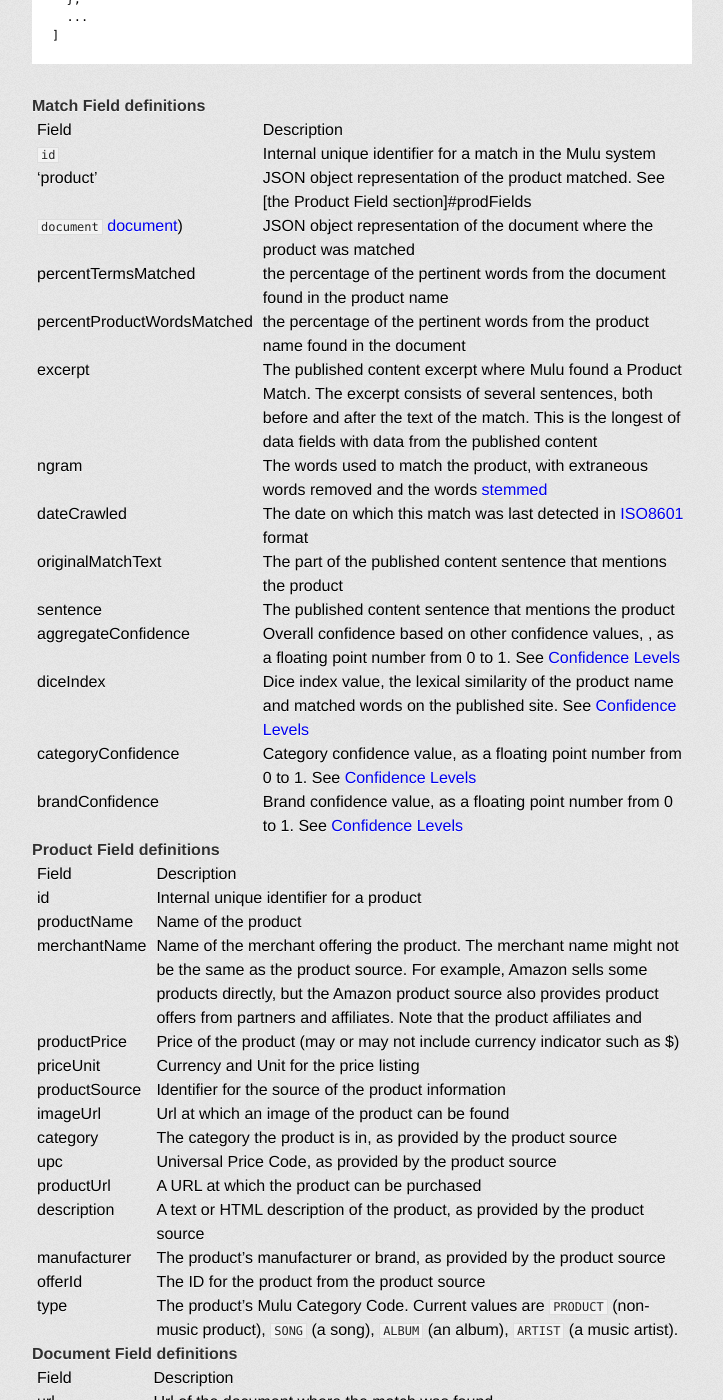
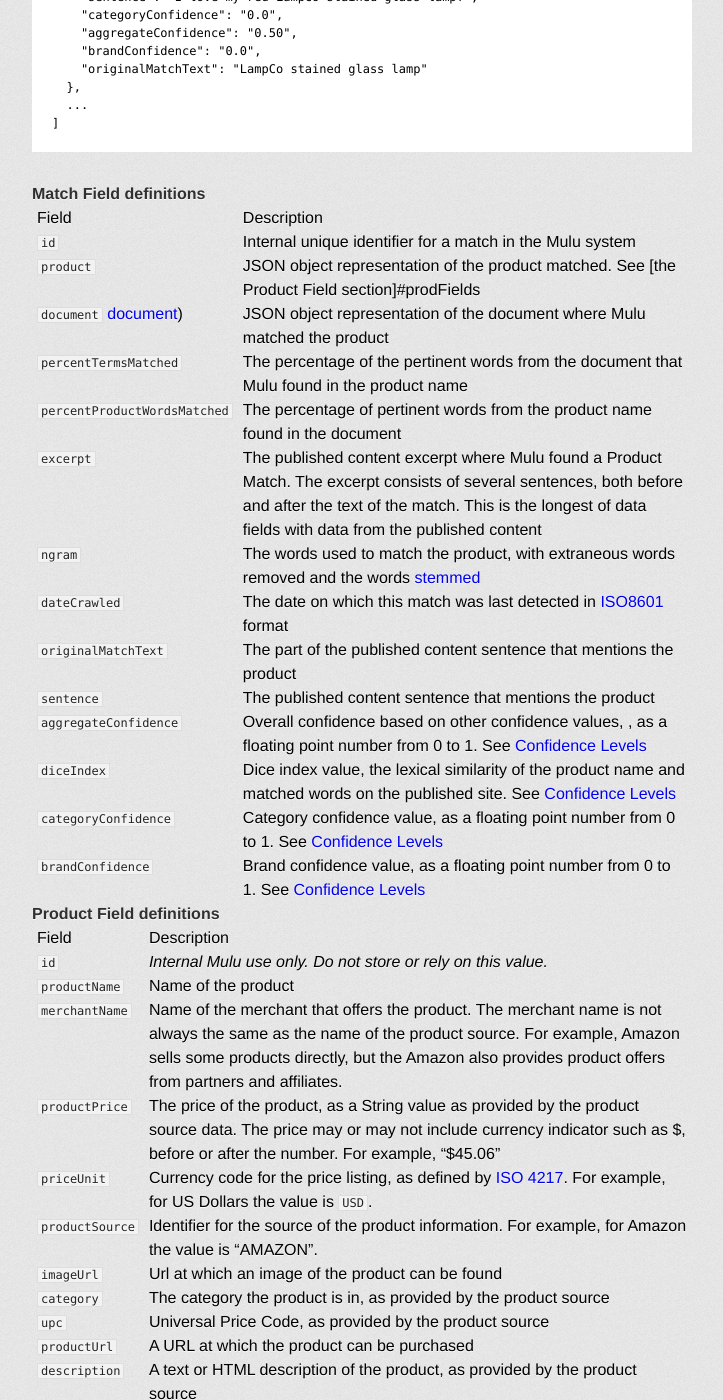
Before and after one commit to mulu/mulu.github.io, a Jekyll site: the page built from docs/api_overview.md, in a window 1280 px wide and 1400 px high, scrolled down 4054 px. Shown: the whole window, without its empty margins (278-1001 px from the left). Built offline with Jekyll 4.4.1, drawn with Linux system fonts in a browser that asks for light colours; some web fonts are replaced; some of the changed text lies outside the part shown.

Commit message:
latest sip

```diff
--- a/docs/api_overview.md
+++ b/docs/api_overview.md
@@ -37,16 +37,18 @@
 | _category&nbsp;confidence_ | The confidence of the match based on the product category similarity with other matches on the same page of published content determined by URL. For example, suppose Mulu detects that a web page mentions 10 bicycles and 1 song name. The Product Matches for the bicycles have very high category confidence. The Product Matches for the song name would be a low category confidence.
 | _brand&nbsp;confidence_ | Confidence of the match based on (1) the presence of the brand name for the product in the sentence and (2) the likelihood that the brand would appear in normal language.
 
+
 ## Searching for Product Matches
 
-To search for product matches, submit an [HTTP&nbsp;GET](http://tools.ietf.org/html/rfc2616#section-9.3) request to the `api.mulu.me` domain for the `/v1/matches` resource. Add query string parameters for your account API key and search criteria.
+To search for product matches, submit an [HTTP&nbsp;GET](http://tools.ietf.org/html/rfc2616#section-9.3) request to the server `api.mulu.me` and request the `/v1/matches` resource. Add query string parameters for your account API key and search criteria.
 
-A simple Mulu API search using a URL prefix looks like the following:
-`http://api.mulu.me/v1/matches?apiKey=YOUR_API_KEY&urlPrefix=http://www.magazine.com/`
+A simple Mulu API search for product matches from `www.magazine.com` looks like the following:
+
+     http://api.mulu.me/v1/matches?apiKey=YOUR_API_KEY&urlPrefix=http://www.magazine.com/
 
 Parameter values typically contain characters not permitted in query string parameters, such as ampersand and spaces. You MUST use [URL encoding](http://tools.ietf.org/html/rfc3986#section-2.1) for query string parameters.
 
-### Specifying Request Parameters
+### Request Parameters
 
 Provide the `apiKey` parameter and at least one other search parameter. Provide at least one of the following: `urlPrefix` or `offer`.
 
@@ -59,8 +61,8 @@
 | `crawledAfter` | No &#91;[2](#reqParam2)&#93; | Date/time in [ISO8601](http://en.wikipedia.org/wiki/ISO_8601) format. Specify this parameter to limit results only to matches found on or after this date. You must include the time zone information. For example, `2014-02-19T00:00:00.0+00:00`. If you use the crawledBefore parameter, you must also specify crawledAfter.|
 | `crawledBefore` | No | Date/time in [ISO8601](http://en.wikipedia.org/wiki/ISO_8601) format. Specify this parameter to limit results only to matches found on or before this date. You must include the time zone information. For example, `2014-02-19T00:00:00.0+00:00`. If you use the crawledBefore parameter, you must also specify crawledAfter. |
 | `minimumConfidence` | No | A minimum confidence value for any matches, as a floating point number from 0 to 1. To get more results from the Mulu API, specify a lower `minimumConfidence` value. If unspecified, the default is 0.8, which represents 80% confident of a match.  |
-| `source` | No | Specify `source` to limit results only a specific product sources. To search multiple sources, provide the `source` parameter multiple times in your search query string. If `source` is unspecified, Mulu API searches the default set of sources for your Mulu Account API key. If you provide multiple sources and also provide the `offer` parameter, the `offer` ID could potentially match results from multiple sources. However, that edge case is uncommon in practice due to different offer ID styles from product sources.|
-| `category` | No | String. Specify a required product category as defined by the product source. For example, Amazon includes categories such as `Clothing` and `Beauty`. If unspecified, will match all product categories. |
+| `source` | No | Specify `source` to limit results only a specific product source name. Source names are case-sensitive. For example, for Amazon you must type `AMAZON`. To search multiple sources, provide the `source` parameter multiple times in your search query string. If `source` is unspecified, Mulu API searches the default set of sources for your Mulu Account API key. (Note: If you provide multiple sources and also provide the `offer` parameter, the `offer` ID could potentially match results from multiple sources. In practice, this is unlikely because product sources generally use different style IDs.) |
+| `category` | No | String. Specify a required product category as defined by the product source. For example, `Clothing` or `Beauty`. If unspecified, will match all product categories. |
 
 1. Provide at least one of the following: `urlPrefix` or `offer`.<a name="reqParam1"> </a>
 2. crawledAfter is required in order for crawledBefore to function<a name="reqParam2"> </a>
@@ -114,45 +116,45 @@
 | Field | Description |
 |:---+:---+:---|
 | `id` | Internal unique identifier for a match in the Mulu system |
-| 'product' | JSON object representation of the product matched. See [the Product Field section]#prodFields |
-| `document` [document](#docFields)) | JSON object representation of the document where the product was matched |
-| percentTermsMatched | the percentage of the pertinent words from the document found in the product name |
-| percentProductWordsMatched | the percentage of the pertinent words from the product name found in the document |
-| excerpt | The published content excerpt where Mulu found a Product Match. The excerpt consists of several sentences, both before and after the text of the match. This is the longest of data fields with data from the published content |
-| ngram | The words used to match the product, with extraneous words removed and the words [stemmed](http://en.wikipedia.org/wiki/Stemming) |
-| dateCrawled | The date on which this match was last detected in [ISO8601](http://en.wikipedia.org/wiki/ISO_8601) format |
-| originalMatchText | The part of the published content sentence that mentions the product |
-| sentence | The published content sentence that mentions the product |
-| aggregateConfidence | Overall confidence based on other confidence values, , as a floating point number from 0 to 1. See [Confidence Levels](#confidencelevels)|
-| diceIndex | Dice index value, the lexical similarity of the product name and matched words on the published site. See [Confidence Levels](#confidencelevels)|
-| categoryConfidence | Category confidence value, as a floating point number from 0 to 1. See [Confidence Levels](#confidencelevels) |
-| brandConfidence | Brand confidence value, as a floating point number from 0 to 1. See [Confidence Levels](#confidencelevels)|
+| `product` | JSON object representation of the product matched. See [the Product Field section]#prodFields |
+| `document` [document](#docFields)) | JSON object representation of the document where Mulu matched the product |
+| `percentTermsMatched` | The percentage of the pertinent words from the document that Mulu found in the product name |
+| `percentProductWordsMatched` | The percentage of pertinent words from the product name found in the document |
+| `excerpt` | The published content excerpt where Mulu found a Product Match. The excerpt consists of several sentences, both before and after the text of the match. This is the longest of data fields with data from the published content |
+| `ngram` | The words used to match the product, with extraneous words removed and the words [stemmed](http://en.wikipedia.org/wiki/Stemming) |
+| `dateCrawled` | The date on which this match was last detected in [ISO8601](http://en.wikipedia.org/wiki/ISO_8601) format |
+| `originalMatchText` | The part of the published content sentence that mentions the product |
+| `sentence` | The published content sentence that mentions the product |
+| `aggregateConfidence` | Overall confidence based on other confidence values, , as a floating point number from 0 to 1. See [Confidence Levels](#confidencelevels)|
+| `diceIndex` | Dice index value, the lexical similarity of the product name and matched words on the published site. See [Confidence Levels](#confidencelevels)|
+| `categoryConfidence` | Category confidence value, as a floating point number from 0 to 1. See [Confidence Levels](#confidencelevels) |
+| `brandConfidence` | Brand confidence value, as a floating point number from 0 to 1. See [Confidence Levels](#confidencelevels)|
 
 #### Product Field definitions<a name="prodFields"> </a>
 
 | Field | Description |
 |:---+:---|
-| id | Internal unique identifier for a product |
-| productName | Name of the product |
-| merchantName | Name of the merchant offering the product. The merchant name might not be the same as the product source. For example, Amazon sells some products directly, but the Amazon product source also provides product offers from partners and affiliates. Note that the product affiliates and |
-| productPrice | Price of the product (may or may not include currency indicator such as $) |
-| priceUnit | Currency and Unit for the price listing |
-| productSource | Identifier for the source of the product information |
-| imageUrl | Url at which an image of the product can be found |
-| category | The category the product is in, as provided by the product source |
-| upc | Universal Price Code, as provided by the product source |
-| productUrl | A URL at which the product can be purchased |
-| description | A text or HTML description of the product, as provided by the product source |
-| manufacturer | The product’s manufacturer or brand, as provided by the product source |
-| offerId | The ID for the product from the product source |
-| type | The product's Mulu Category Code. Current values are `PRODUCT` (non-music product), `SONG` (a song), `ALBUM` (an album), `ARTIST` (a music artist). |
+| `id` | _Internal Mulu use only. Do not store or rely on this value._ |
+| `productName` | Name of the product |
+| `merchantName` | Name of the merchant that offers the product. The merchant name is not always the same as the name of the product source. For example, Amazon sells some products directly, but the Amazon also provides product offers from partners and affiliates. |
+| `productPrice` | The price of the product, as a String value as provided by the product source data. The price may or may not include currency indicator such as $, before or after the number. For example, "$45.06" |
+| `priceUnit` | Currency code for the price listing, as defined by [ISO&nbsp;4217](https://en.wikipedia.org/wiki/ISO_4217). For example, for US Dollars the value is `USD`. |
+| `productSource` | Identifier for the source of the product information. For example, for Amazon the value is "AMAZON". |
+| `imageUrl` | Url at which an image of the product can be found |
+| `category` | The category the product is in, as provided by the product source |
+| `upc` | Universal Price Code, as provided by the product source |
+| `productUrl` | A URL at which the product can be purchased |
+| `description` | A text or HTML description of the product, as provided by the product source |
+| `manufacturer` | The product’s manufacturer or brand, as provided by the product source |
+| `offerId` | The ID for the product from the product source |
+| `type` | The product's Mulu Category Code. Current values are `PRODUCT` (non-music product), `SONG` (a song), `ALBUM` (an album), `ARTIST` (a music artist). |
 
 #### Document Field definitions<a name="docFields"> </a>
 
 | Field | Description |
 |:---+:---|
-| url | Url of the document where the match was found |
-| publisher | Identifier for the publisher of the document |
+| `url` | The URL of the published document where the match was found |
+| `publisher` | Publisher ID for the matched document. The Publisher ID is the domain name not including the top level domain or subdomains. For example, if the matched document is on www1.mycompany.com, the publisher ID is mycompany. |
 
 
 ## Example Requests
```
